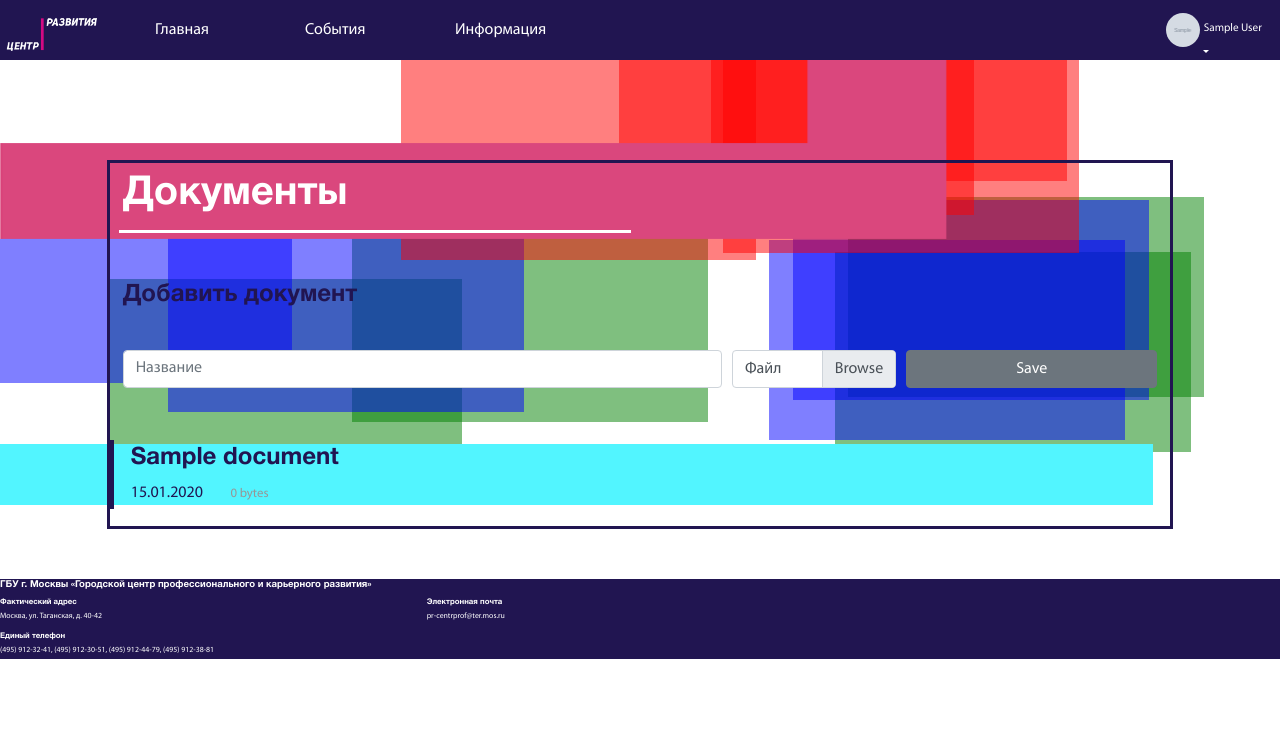
After one commit to OverldAndrey/project-joseph-church, a Django app: page /joseph/documents/ in a window 1280 px wide. The commit adds this page. Shown: the top 729 px of the page. Run offline with Django 3.2, Linux system fonts and the light colour scheme; a user stored in the database is signed in; tables that the repository leaves empty hold one stand-in row (values such as "Sample post"); grey boxes marked "Sample" are stand-in pictures; some libraries are stand-ins or nearby versions.

Commit message:
add parallax

```diff
--- /dev/null
+++ b/web-app/joseph/joseph_app/static/joseph_app/templatedata/css/docs.css
@@ -0,0 +1,14 @@
+.docs-back {
+    position: absolute;
+    top: 0;
+    height: 100%;
+    z-index: 108;
+}
+.frame-part {
+    position: absolute;
+    top: -0.25rem;
+    height: calc(100% + 0.5rem);
+    z-index: 110;
+    background: rgb(33, 21, 81);
+    left: -0.5rem;
+}
--- a/web-app/joseph/joseph_app/static/joseph_app/templatedata/css/joseph.css
+++ b/web-app/joseph/joseph_app/static/joseph_app/templatedata/css/joseph.css
@@ -26,6 +26,8 @@ a:hover {
 }
 
 .navbar-custom {
+    position: relative;
+    z-index: 500;
     background-color: rgb(33, 21, 81);
     height: 60px;
     padding: 0;
@@ -114,6 +116,9 @@ a:hover {
     margin-bottom: 0.3em;
     color: white;
 }
+.header-text-resp {
+    font-size: 1.75rem;
+}
 .header-divide {
     height: 0.2em;
     margin-left: 0.8em;
@@ -128,6 +133,19 @@ a:hover {
 }
 .custom-label {
     margin-left: 2em;
+}
+.background-parallax {
+    position: absolute;
+    top: 0;
+    width: 100%;
+    z-index: 1;
+}
+.parallax-piece1, .parallax-piece2, .parallax-piece3 {
+    position: absolute;
+    background-position: center center;
+    background-repeat: no-repeat;
+    background-size: cover;
+    opacity: 0.5;
 }
 
 
@@ -173,3 +191,18 @@ a:hover {
 #nav1:hover #navAdd1, #nav2:hover #navAdd2, #nav3:hover #navAdd3 {
     display: block;
 }
+#parallax1 {
+    position: absolute;
+    z-index: 4;
+    width: 100%;
+}
+#parallax2 {
+    position: absolute;
+    z-index: 3;
+    width: 100%;
+}
+#parallax3 {
+    position: absolute;
+    z-index: 2;
+    width: 100%;
+}
--- a/web-app/joseph/joseph_app/static/joseph_app/templatedata/css/registr.css
+++ b/web-app/joseph/joseph_app/static/joseph_app/templatedata/css/registr.css
@@ -26,7 +26,7 @@
     position: absolute;
     top: 10em;
     width: 50%;
-    height: 90px;
+    height: 80px;
 }
 #stair-reg2 {
     position: absolute;
--- /dev/null
+++ b/web-app/joseph/joseph_app/static/joseph_app/templatedata/js/docs.js
@@ -0,0 +1,5 @@
+var TimerId = setInterval(function() {
+    $(".doc > .docs-back").css("left", (-$(".frame-border").offset().left)-20+"px")
+    $(".doc > .docs-back").css("width", $(".doc").width()+$(".frame-border").offset().left+"px")
+    $(".frame-part").css("width", parseFloat($(".frame-border").css("border-width"))+4+"px")
+}, 100)
--- a/web-app/joseph/joseph_app/static/joseph_app/templatedata/js/joseph.js
+++ b/web-app/joseph/joseph_app/static/joseph_app/templatedata/js/joseph.js
@@ -5,8 +5,60 @@ $("#navAdd1").css("left", -$("#logo").width()-30+"px")
 $("#navAdd2").css("left", -$("#logo").width()-30+"px")
 $("#navAdd3").css("left", -$("#logo").width()-30+"px")
 
+$("#parallax1").css("height", $(".footer").offset().top*0.9+"px")
+$("#parallax2").css("height", $(".footer").offset().top*0.5+"px")
+$("#parallax3").css("height", $(".footer").offset().top*0.2+"px")
+$("#parallax1").css("top", $(".footer").offset().top*0.05+"px")
+$("#parallax2").css("top", $(".footer").offset().top*0.25+"px")
+$("#parallax3").css("top", $(".footer").offset().top*0.4+"px")
 
-var TimerId = setInterval(function() {
+$(".parallax-piece1").css("height", "200px")
+$(".parallax-piece1").css("width", parseFloat($(".parallax-piece1").css("height"))*16/9+"px")
+$(".parallax-piece2").css("height", "200px")
+$(".parallax-piece2").css("width", parseFloat($(".parallax-piece2").css("height"))*16/9+"px")
+$(".parallax-piece3").css("height", "200px")
+$(".parallax-piece3").css("width", parseFloat($(".parallax-piece3").css("height"))*16/9+"px")
+var pieces1 = []
+var pieces2 = []
+var pieces3 = []
+$(".parallax-piece1").each(function(n,e){
+    min = -(e.clientHeight/3)
+    max = $("#parallax1").height()/5
+    console.log(e.clientHeight/3)
+    rand = min+Math.random()*(max-min)
+    e.style.top = rand+"px"
+    max = ($("#parallax1").width()-e.clientWidth)
+    min = -(e.clientWidth/3)
+    rand = min+Math.random()*(max-min)
+    e.style.left = rand+"px"
+    pieces1[n] = e.style.top
+})
+$(".parallax-piece2").each(function(n,e){
+    min = -(e.clientHeight/3)
+    max = $("#parallax2").height()/3
+    console.log(e.clientHeight/3)
+    rand = min+Math.random()*(max-min)
+    e.style.top = rand+"px"
+    max = ($("#parallax2").width()-e.clientWidth)
+    min = -(e.clientWidth/3)
+    rand = min+Math.random()*(max-min)
+    e.style.left = rand+"px"
+    pieces2[n] = e.style.top
+})
+$(".parallax-piece3").each(function(n,e){
+    min = -(e.clientHeight/3)
+    max = $("#parallax3").height()/2
+    console.log(e.clientHeight/3)
+    rand = min+Math.random()*(max-min)
+    e.style.top = rand+"px"
+    max = ($("#parallax3").width()-e.clientWidth)
+    min = -(e.clientWidth/3)
+    rand = min+Math.random()*(max-min)
+    e.style.left = rand+"px"
+    pieces3[n] = e.style.top
+})
+
+var TimerId = function() {//setInterval(function() {
     $(".header").css("width", $("BODY").width()+"px")
     $(".header").css("height", "768px")
     $(".header").css("transform", "translate("+"-"+($("BODY").width()/12+2)+"px"+", -128px)")
@@ -14,16 +66,37 @@ var TimerId = setInterval(function() {
     $(".header-divide").css("width", $("BODY").width()*0.4+"px")
     if (window.innerWidth > 768) {
         $("#nav-avatar").css("width", "10%")
+        $(".header-text").removeClass("header-text-resp")
     } else {
         $("#nav-avatar").css("width", "100%")
         $("#nav-avatar > .nav-link").css("height", "50px;")
         $("#nav-avatar > .nav-link > .nav-profile-img").css("height", "50px;")
         $("#nav-avatar > .nav-link > .nav-profile-img").css("width", "50px;")
+        $(".header-text").addClass("header-text-resp")
     }
-}, 100)
+    $(".background-parallax").css("height", $(".footer").offset().top+"px")
+    $("#parallax1").css("height", $(".footer").offset().top*0.9+"px")
+    $("#parallax2").css("height", $(".footer").offset().top*0.5+"px")
+    $("#parallax3").css("height", $(".footer").offset().top*0.2+"px")
+    $("#parallax1").css("top", $(".footer").offset().top*0.05+"px")
+    $("#parallax2").css("top", $(".footer").offset().top*0.25+"px")
+    $("#parallax3").css("top", $(".footer").offset().top*0.4+"px")
+}//, 100)
 
-var TimerId1 = setInterval(function() {
-    $(".stairs-update-user").css("left", "-"+($("BODY").width()/12+2)+"px")
-    $(".stairs-update-user").css("width", $("BODY").width()+"px")
-    $("#stair-updusr2").css("height", parseFloat($("#stair-updusr1").css("top"))-parseFloat($("#stair-updusr2").css("top"))+150+"px")
-}, 100)
+TimerId()
+
+$(function() {
+    $(window).resize(TimerId)
+})
+
+$(document).on({scroll:function() {
+    $(".parallax-piece1").each(function(n,e){
+        e.style.top = parseFloat(pieces1[n])+document.documentElement.scrollTop*0.8+"px"
+    })
+    $(".parallax-piece2").each(function(n,e){
+        e.style.top = parseFloat(pieces2[n])+document.documentElement.scrollTop*0.45+"px"
+    })
+    $(".parallax-piece3").each(function(n,e){
+        e.style.top = parseFloat(pieces3[n])+document.documentElement.scrollTop*0.2+"px"
+    })
+}})
--- a/web-app/joseph/joseph_app/templates/joseph_app/base.html
+++ b/web-app/joseph/joseph_app/templates/joseph_app/base.html
@@ -32,8 +32,8 @@
                     <li class="nav-item nav-ustyle" id="nav1">
                         <div id="navAdd1">
                             <ul style="list-style-type: none; text-decoration: none;">
-                                <li>&nbsp;</li>
-                                <li>&nbsp;</li>
+                                <li><a href="{% url 'joseph_app:index' %}">На Главную</a></li>
+                                <li><a href="{% url 'joseph_app:index' %}#index-events">Ближайшие мероприятия</a></li>
                                 <li>&nbsp;</li>
                             </ul>
                             <div class="navBarrier"></div>
@@ -54,8 +54,8 @@
                     <li class="nav-item nav-ustyle" id="nav3">
                         <div id="navAdd3">
                             <ul style="list-style-type: none; text-decoration: none;">
-                                <li>Документы</li>
-                                <li>Контакты</li>
+                                <li><a href="{% url 'joseph_app:file_upload_page' %}">Документы</a></li>
+                                <li><a href="{% url 'joseph_app:index' %}#index-footer">Контакты</a></li>
                                 <li>&nbsp;</li>
                             </ul>
                             <div class="navBarrier"></div>
@@ -75,8 +75,8 @@
                     <li class="nav-item">
                         <p>Информация</p>
                         <ul style="list-style-type: none; text-decoration: none;">
-                            <li>Документы</li>
-                            <li>Контакты</li>
+                            <li><a href="{% url 'joseph_app:file_upload_page' %}">Документы</a></li>
+                            <li><a href="{% url 'joseph_app:index' %}#index-footer">Контакты</a></li>
                             <li>&nbsp;</li>
                         </ul>
                     </li>
@@ -155,7 +155,7 @@
             </div>
         </nav>
 
-        <div class="row justify-content-center no-gutters" style="margin-top: 100px;">
+        <div class="row justify-content-center no-gutters position-relative" style="margin-top: 100px; z-index: 10;">
             <div class="col-10" style="background-color: rgba(100, 100, 100, 0.0);">
                 <div class="frame">
                     <div class="frame-border"></div>
@@ -177,6 +177,27 @@
                     {% endblock %}
 
                 </div>
+            </div>
+        </div>
+
+        <div class="background-parallax">
+            <div id="parallax1">
+                <div class="parallax-piece1" style="background: red;"></div>
+                <div class="parallax-piece1" style="background: red;"></div>
+                <div class="parallax-piece1" style="background: red;"></div>
+                <div class="parallax-piece1" style="background: red;"></div>
+            </div>
+            <div id="parallax2">
+                <div class="parallax-piece2" style="background: blue;"></div>
+                <div class="parallax-piece2" style="background: blue;"></div>
+                <div class="parallax-piece2" style="background: blue;"></div>
+                <div class="parallax-piece2" style="background: blue;"></div>
+            </div>
+            <div id="parallax3">
+                <div class="parallax-piece3" style="background: green;"></div>
+                <div class="parallax-piece3" style="background: green;"></div>
+                <div class="parallax-piece3" style="background: green;"></div>
+                <div class="parallax-piece3" style="background: green;"></div>
             </div>
         </div>
 
--- /dev/null
+++ b/web-app/joseph/joseph_app/templates/joseph_app/docs.html
@@ -0,0 +1,60 @@
+{% extends "joseph_app/base.html" %}
+{% load static %}
+
+{% block css %}
+        <link rel="stylesheet" href="{% static 'joseph_app/templatedata/css/docs.css' %}">
+{% endblock %}
+
+{% block header %}
+Документы
+{% endblock %}
+
+{% block content %}
+
+                    <div class="page-content mt-5">
+                        {% if user.is_admin %}
+                            <h4 class="ml-2 ml-lg-3 mt-4 mb-4" style="position: relative; z-index: 110;">Добавить документ</h4>
+                            <form action="{% url 'joseph_app:file_upload' %}" method="post" enctype="multipart/form-data" style="position: relative; z-index: 110;">
+                                {% csrf_token %}
+                                <div class="form-row p-2 p-lg-3">
+                                    <div class="col-12 col-lg-7">
+                                        <input type="text" name="title" id="title" class="form-control" placeholder="Название">
+                                    </div>
+                                    <div class="col-12 col-lg-2 my-2 my-lg-0">
+                                        <div class="custom-file">
+                                            <input type="file" class="custom-file-input" name="document" id="document" >
+                                            <label class="custom-file-label" for="poll_image">Файл</label>
+                                         </div>
+                                    </div>
+                                    <div class="col-12 col-lg-3">
+                                        <div class="form-group">
+                                            <button type="submit" class="btn btn-secondary w-100">Save</button>
+                                        </div>
+                                    </div>
+                                </div>
+                            </form>
+                        {% endif %}
+                        {% for doc in documents %}
+                            <div class="ml-2 mt-4 mb-4 doc position-relative" style="z-index: 110;">
+                                <div class="pl-3" style="position: relative; z-index: 109;">
+                                    <h4 style="position: relative; z-index: 111;"><a href="{% url 'joseph_app:file_download' doc.pk %}" style="color: rgb(33, 21, 81);">{{ doc.title }}</a></h4>
+                                    <span>{{ doc.pub_date|date:"d.m.Y" }}</span>
+                                    <span class="ml-4" style="font-size: 0.8em; font-weight: lighter; color: rgb(150, 150, 150);">{{ doc.size|filesizeformat }}</span>
+                                </div>
+                                {% if forloop.counter|add:"1"|divisibleby:"2" %}
+                                <div class="docs-back" style="background: rgb(82, 245, 255);"></div>
+                                {% else %}
+                                <div class="docs-back" style="background: rgb(251, 200, 83);"></div>
+                                {% endif %}
+                                <div class="frame-part"></div>
+                            </div>
+                        {% empty %}
+                            <h5 class="ml-2 ml-lg-3 mt-4 mb-5">Здесь еще нет ни одного документа</h5>
+                        {% endfor %}
+                    </div>
+
+{% endblock %}
+
+{% block js %}
+        <script src="{% static 'joseph_app/templatedata/js/docs.js' %}"></script>
+{% endblock %}
--- a/web-app/joseph/joseph_app/templates/joseph_app/index.html
+++ b/web-app/joseph/joseph_app/templates/joseph_app/index.html
@@ -120,7 +120,7 @@
             <div id="in-stair10"></div>
         </div>
 
-        <div class="index-events p-2">
+        <div class="index-events p-2" id="index-events">
             <div class="frame p-2">
                 <h3 id="events-title">Грядущие мероприятия</h3>
                 <div class="carousel slide" id="events-carousel" data-ride="carousel" data-interval="5000" data-pause="false">
@@ -190,7 +190,7 @@
             <div id="ie-stair9"></div>
         </div>
 
-        <div class="index-footer p-3 position-relative">
+        <div class="index-footer p-3 position-relative" id="index-footer">
             <h3 class="my-5">Контактная информация</h3>
             <h4>ГБУ г. Москвы «Городской центр профессионального и карьерного развития»</h4>
             <div class="row">
--- a/web-app/joseph/joseph_app/views.py
+++ b/web-app/joseph/joseph_app/views.py
@@ -4,6 +4,7 @@ from django.contrib.auth.decorators import login_required
 from django.http import HttpResponse, HttpResponsePermanentRedirect, JsonResponse
 from django.urls import reverse
 from django.utils import timezone
+from django.views.decorators.csrf import csrf_exempt
 
 from .models import User, Poll_choice, Poll, User_poll_choice, Event, Event_register, Article, Article_Image, Document
 
@@ -342,6 +343,7 @@ def event_register(request, event_pk):
 
     return HttpResponsePermanentRedirect(reverse("joseph_app:events"))
 
+@csrf_exempt
 def event_visited(request, reg_pk):
     reg = Event_register.objects.get(pk=reg_pk)
     reg.has_visited = True
@@ -474,9 +476,9 @@ def retrieve_reg_list(request, event_pk):
 @login_required(login_url="/joseph")
 def file_upload_page(request):
     response = {
-        'documents' : Document.objects.all
+        'documents' : Document.objects.all()
     }
-    return  render(request, 'newspaper/file_upload.html', response)
+    return  render(request, 'joseph_app/docs.html', response)
 
 @login_required(login_url="/joseph")
 def file_upload(request):
@@ -493,7 +495,7 @@ def file_upload(request):
         doc.size = os.path.getsize(STATIC_PATH + doc.path)
     doc.save()
 
-    return HttpResponsePermanentRedirect(reverse("newspaper:hello"))
+    return HttpResponsePermanentRedirect(reverse("joseph_app:file_upload_page"))
 
 @login_required(login_url="/joseph")
 def file_download(request,doc_pk):
```
Also changed, not shown: web-app/joseph/joseph_app/static/joseph_app/templatedata/css/cabinet.css (+21 -3 lines), web-app/joseph/joseph_app/static/joseph_app/templatedata/js/cabinet.js (+42 -1 lines), web-app/joseph/joseph_app/static/joseph_app/templatedata/js/index.js (+8 -2 lines), web-app/joseph/joseph_app/static/joseph_app/templatedata/js/register.js (+8 -2 lines), web-app/joseph/joseph_app/templates/joseph_app/cabinet.html (+8 -5 lines), 2 other files.
